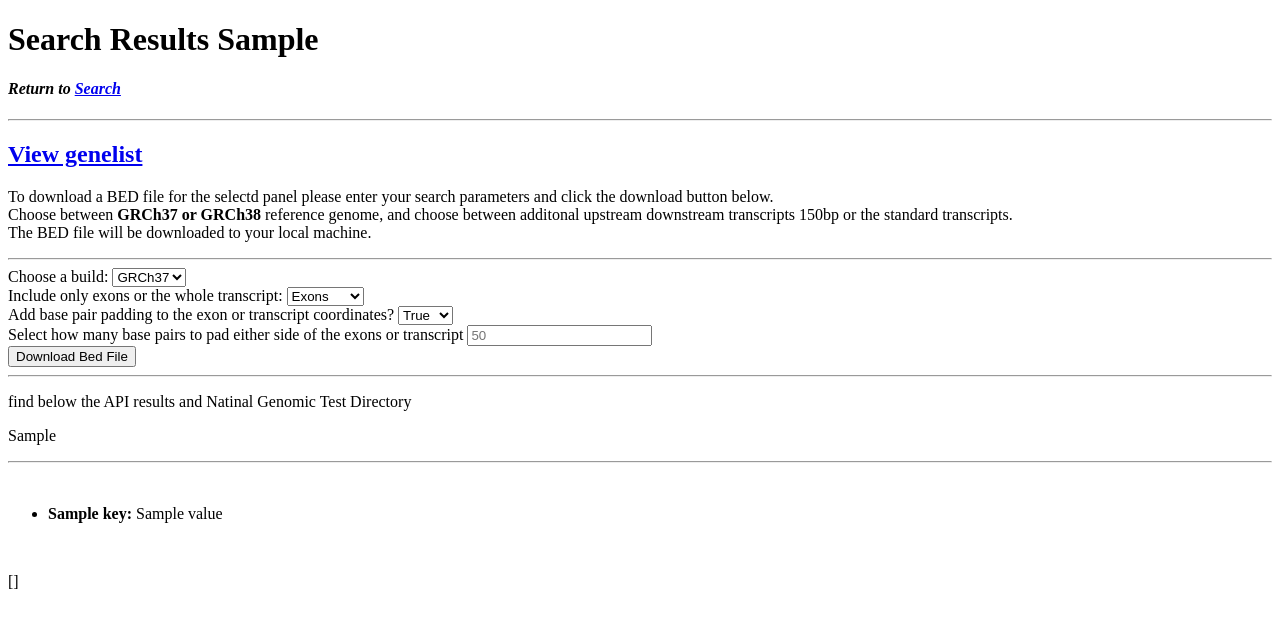
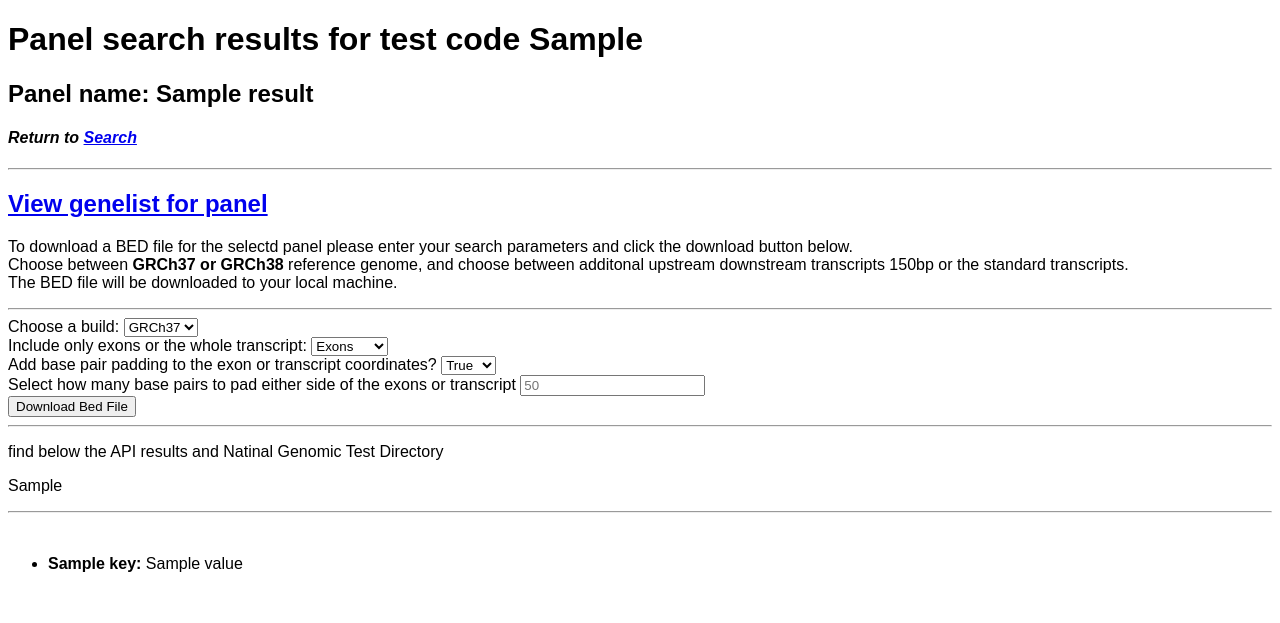
Before and after one commit to Mathew-B-SDGS/Group1_2023_Bioinfo_Stp, a Flask app: template templates/results.html in a window 1280 px wide. Shown: the top 623 px of the page. Run offline with Flask 3, Linux system fonts and the light colour scheme; the template is opened without the code that fills it: most values are stand-ins (such as "Sample title", 1, 10 or a date in 2020).

Commit message:
Refine frontend

```diff
--- a/app.py
+++ b/app.py
@@ -65,11 +65,12 @@ def create_app(test_config=None):
         """
         if request.method == 'POST':
             r_code = request.form.get('r')
-            session['r'] = r_code
+            session['r'] = r_code.upper()
             if r_code:
                 # Create an object instance of the ApiCallsSadie class and fetch the panel
                 api_calls_object = bedmake.RCodeToBedFile(r_code, ref_genome='GRCh38')
                 filtered_api_result = api_calls_object.get_panel_for_genomic_test()
+                panel_name = filtered_api_result['name']
 
                 # Create an object instance of the Parser class and parse the excel file
                 Parsed_results_object = ParserExcel.Parser()
@@ -77,7 +78,8 @@ def create_app(test_config=None):
 
                 # Create a dictionary to pass to the results.html template for Jinja to render
                 jina_data = {"df": filtered_df,
-                             "r_json": filtered_api_result, "r": r_code}
+                             "r_json": filtered_api_result, "r": r_code.upper(),
+                               "panel_label": panel_name}
 
                 # if the api call has worked, render the results.html template with Jinja data
                 if filtered_api_result:
--- a/templates/results.html
+++ b/templates/results.html
@@ -4,6 +4,12 @@
 <!--[if IE 8]>         <html class="no-js lt-ie9"> <![endif]-->
 <!--[if gt IE 8]>      <html class="no-js"> <!--<![endif]-->
 <html>
+
+<style>
+    * {
+      font-family: sans-serif;
+    }
+</style>
 
 <head>
     <meta charset="utf-8">
@@ -15,10 +21,11 @@
 </head>
 
 <body>
-    <h1>Search Results {{results.r}}</h1>
+    <h1>Panel search results for test code {{results.r}}</h1>
+    <h2>Panel name: {{results.panel_label}} </h2>
     <h4> <i>Return to <a href="/">Search</a> </i> </h4>
     <hr>
-    <h2> <a href="/search/genelist">View genelist </a> </h2>
+    <h2> <a href="/search/genelist">View genelist for panel</a> </h2>
     <p> To download a BED file for the selectd panel please enter your search parameters
         and click the download button below. <br>
         Choose between <b>GRCh37 or GRCh38</b> reference genome, and choose between
```
Also changed, not shown: templates/genelist.html (+7 -0 lines), templates/home.html (+10 -2 lines).
